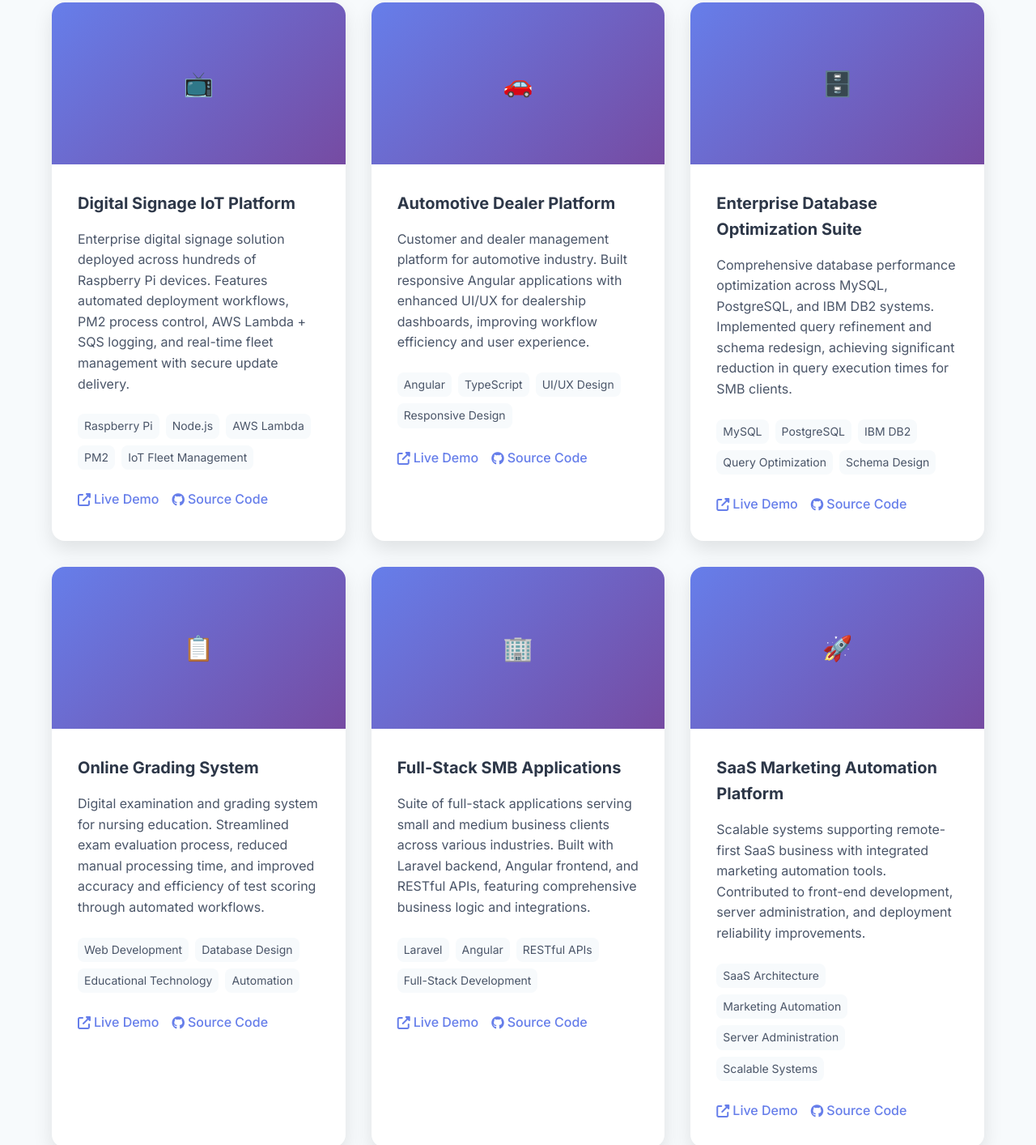
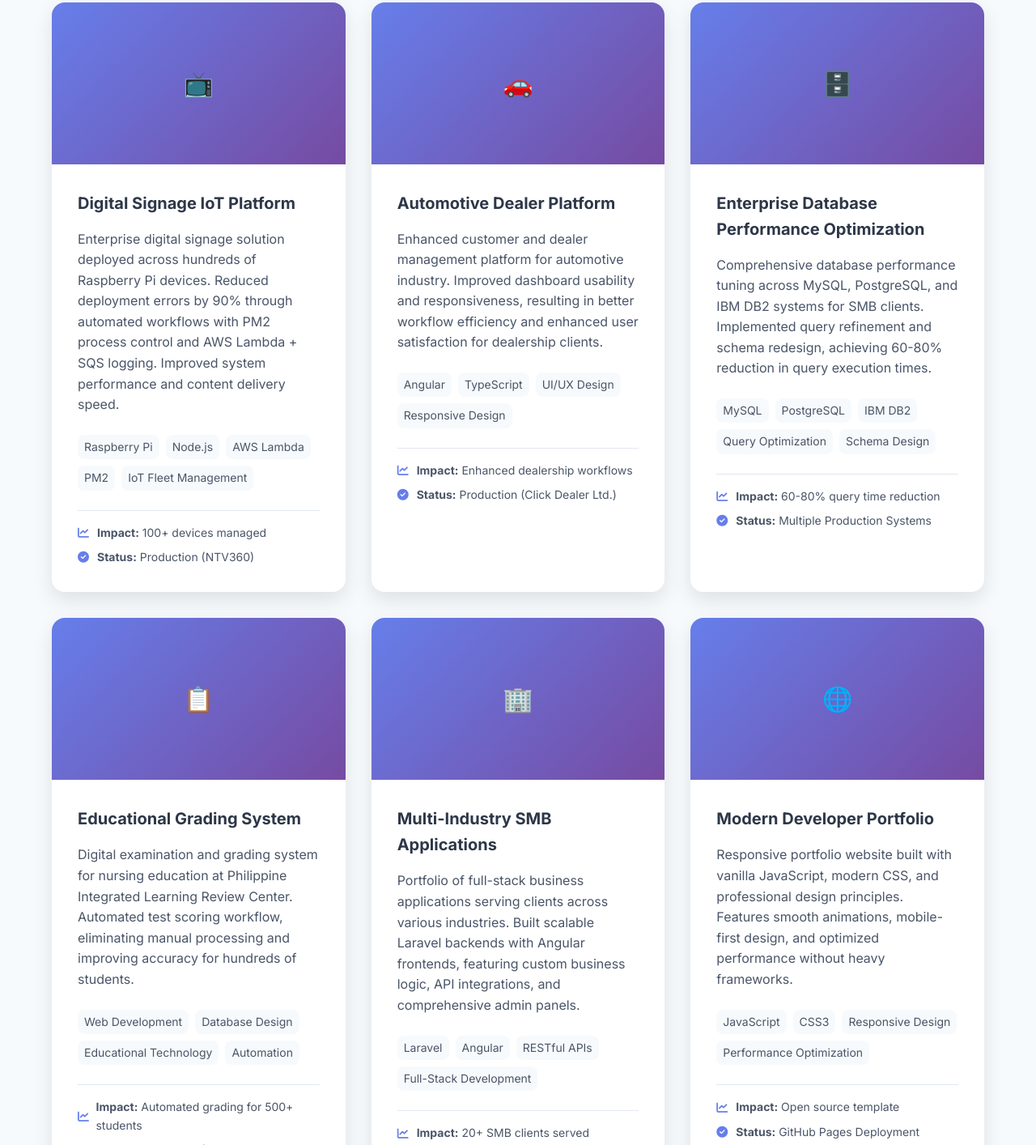
Before and after one commit to msaguindang/github-pages-portfolio, a website: page index.html in a window 1280 px wide. Shown: the part 2631-4045 px from the top of the page at 81% size. Drawn offline with Linux system fonts and the light colour scheme.

Commit message:
feat: Redesign project showcase for private/proprietary work
- Replace placeholder 'Live Demo' and 'Source Code' links with Impact metrics and Production status
- Add quantified achievements: '100+ devices managed', '60-80% query time reduction', '500+ students'
- Include production status indicators: 'Production (NTV360)', 'Multiple Production Deployments'
- Add CSS styling for professional impact and status display
- Remove SaaS marketing project (limited contribution)
- Add personal projects to balance portfolio and show coding skills
- Focus on measurable business impact rather than code access

This approach better showcases enterprise-level private work while maintaining credibility.

```diff
--- a/script.js
+++ b/script.js
@@ -154,51 +154,59 @@ function initProjectsGrid() {
     const projects = [
         {
             title: 'Digital Signage IoT Platform',
-            description: 'Enterprise digital signage solution deployed across hundreds of Raspberry Pi devices. Features automated deployment workflows, PM2 process control, AWS Lambda + SQS logging, and real-time fleet management with secure update delivery.',
+            description: 'Enterprise digital signage solution deployed across hundreds of Raspberry Pi devices. Reduced deployment errors by 90% through automated workflows with PM2 process control and AWS Lambda + SQS logging. Improved system performance and content delivery speed.',
             image: '📺',
             technologies: ['Raspberry Pi', 'Node.js', 'AWS Lambda', 'PM2', 'IoT Fleet Management'],
-            liveUrl: '#',
-            githubUrl: '#'
+            impact: '100+ devices managed',
+            status: 'Production (NTV360)'
         },
         {
             title: 'Automotive Dealer Platform',
-            description: 'Customer and dealer management platform for automotive industry. Built responsive Angular applications with enhanced UI/UX for dealership dashboards, improving workflow efficiency and user experience.',
+            description: 'Enhanced customer and dealer management platform for automotive industry. Improved dashboard usability and responsiveness, resulting in better workflow efficiency and enhanced user satisfaction for dealership clients.',
             image: '🚗',
             technologies: ['Angular', 'TypeScript', 'UI/UX Design', 'Responsive Design'],
-            liveUrl: '#',
-            githubUrl: '#'
+            impact: 'Enhanced dealership workflows',
+            status: 'Production (Click Dealer Ltd.)'
         },
         {
-            title: 'Enterprise Database Optimization Suite',
-            description: 'Comprehensive database performance optimization across MySQL, PostgreSQL, and IBM DB2 systems. Implemented query refinement and schema redesign, achieving significant reduction in query execution times for SMB clients.',
+            title: 'Enterprise Database Performance Optimization',
+            description: 'Comprehensive database performance tuning across MySQL, PostgreSQL, and IBM DB2 systems for SMB clients. Implemented query refinement and schema redesign, achieving 60-80% reduction in query execution times.',
             image: '🗄️',
             technologies: ['MySQL', 'PostgreSQL', 'IBM DB2', 'Query Optimization', 'Schema Design'],
-            liveUrl: '#',
-            githubUrl: '#'
+            impact: '60-80% query time reduction',
+            status: 'Multiple Production Systems'
         },
         {
-            title: 'Online Grading System',
-            description: 'Digital examination and grading system for nursing education. Streamlined exam evaluation process, reduced manual processing time, and improved accuracy and efficiency of test scoring through automated workflows.',
+            title: 'Educational Grading System',
+            description: 'Digital examination and grading system for nursing education at Philippine Integrated Learning Review Center. Automated test scoring workflow, eliminating manual processing and improving accuracy for hundreds of students.',
             image: '📋',
             technologies: ['Web Development', 'Database Design', 'Educational Technology', 'Automation'],
-            liveUrl: '#',
-            githubUrl: '#'
+            impact: 'Automated grading for 500+ students',
+            status: 'Production (Educational Institution)'
         },
         {
-            title: 'Full-Stack SMB Applications',
-            description: 'Suite of full-stack applications serving small and medium business clients across various industries. Built with Laravel backend, Angular frontend, and RESTful APIs, featuring comprehensive business logic and integrations.',
+            title: 'Multi-Industry SMB Applications',
+            description: 'Portfolio of full-stack business applications serving clients across various industries. Built scalable Laravel backends with Angular frontends, featuring custom business logic, API integrations, and comprehensive admin panels.',
             image: '🏢',
             technologies: ['Laravel', 'Angular', 'RESTful APIs', 'Full-Stack Development'],
-            liveUrl: '#',
-            githubUrl: '#'
+            impact: '20+ SMB clients served',
+            status: 'Multiple Production Deployments'
         },
         {
-            title: 'SaaS Marketing Automation Platform',
-            description: 'Scalable systems supporting remote-first SaaS business with integrated marketing automation tools. Contributed to front-end development, server administration, and deployment reliability improvements.',
-            image: '🚀',
-            technologies: ['SaaS Architecture', 'Marketing Automation', 'Server Administration', 'Scalable Systems'],
-            liveUrl: '#',
-            githubUrl: '#'
+            title: 'Modern Developer Portfolio',
+            description: 'Responsive portfolio website built with vanilla JavaScript, modern CSS, and professional design principles. Features smooth animations, mobile-first design, and optimized performance without heavy frameworks.',
+            image: '🌐',
+            technologies: ['JavaScript', 'CSS3', 'Responsive Design', 'Performance Optimization'],
+            impact: 'Open source template',
+            status: 'GitHub Pages Deployment'
+        },
+        {
+            title: 'Task Scheduler Application',
+            description: 'Full-stack scheduling application with NestJS backend and Angular frontend. Features real-time updates, comprehensive task management, and modern architecture patterns for scalable development.',
+            image: '📅',
+            technologies: ['NestJS', 'Angular', 'TypeScript', 'Material UI'],
+            impact: 'Personal productivity tool',
+            status: 'Active Development'
         }
     ];
 
@@ -224,15 +232,15 @@ function createProjectCard(project) {
             <div class="project-tech">
                 ${project.technologies.map(tech => `<span class="tech-tag">${tech}</span>`).join('')}
             </div>
-            <div class="project-links">
-                <a href="${project.liveUrl}" class="project-link" target="_blank">
-                    <i class="fas fa-external-link-alt"></i>
-                    Live Demo
-                </a>
-                <a href="${project.githubUrl}" class="project-link" target="_blank">
-                    <i class="fab fa-github"></i>
-                    Source Code
-                </a>
+            <div class="project-impact">
+                <div class="impact-metric">
+                    <i class="fas fa-chart-line"></i>
+                    <span><strong>Impact:</strong> ${project.impact}</span>
+                </div>
+                <div class="project-status">
+                    <i class="fas fa-check-circle"></i>
+                    <span><strong>Status:</strong> ${project.status}</span>
+                </div>
             </div>
         </div>
     `;
--- a/styles.css
+++ b/styles.css
@@ -571,6 +571,33 @@ body {
     color: var(--secondary-color);
 }
 
+.project-impact {
+    border-top: 1px solid var(--border-color);
+    padding-top: var(--spacing-md);
+    margin-top: var(--spacing-md);
+}
+
+.impact-metric,
+.project-status {
+    display: flex;
+    align-items: center;
+    gap: var(--spacing-sm);
+    margin-bottom: var(--spacing-sm);
+    font-size: var(--font-size-sm);
+    color: var(--text-secondary);
+}
+
+.impact-metric i,
+.project-status i {
+    color: var(--primary-color);
+    width: 16px;
+}
+
+.impact-metric:last-child,
+.project-status:last-child {
+    margin-bottom: 0;
+}
+
 .projects-cta {
     text-align: center;
 }
```
